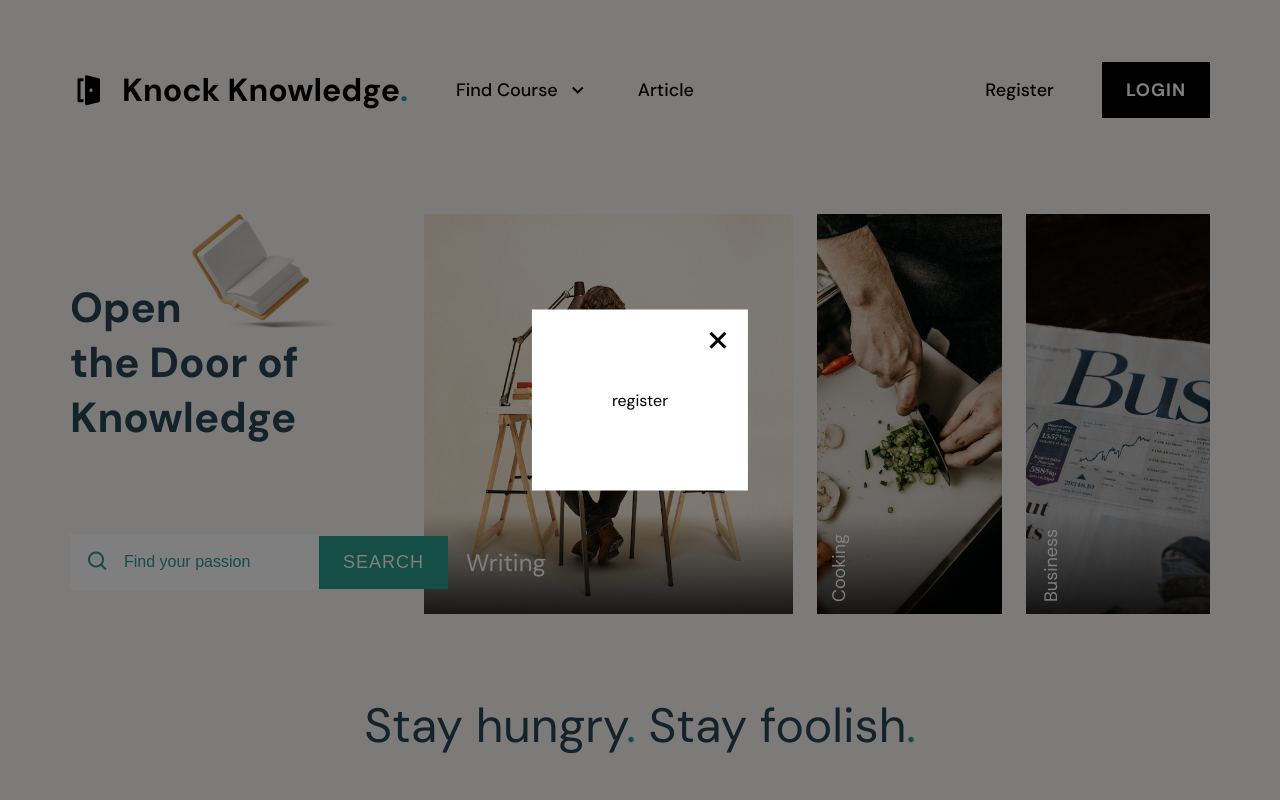
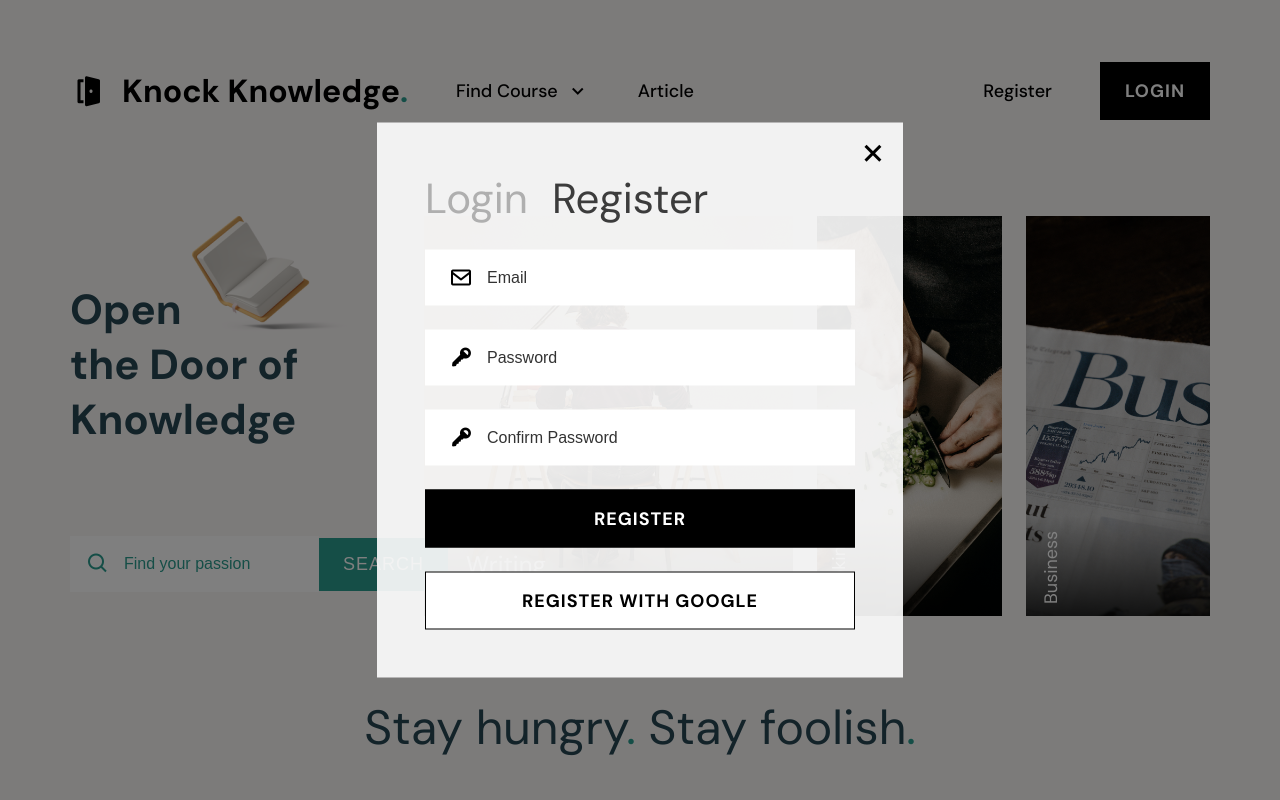
Before and after one commit to daiweilam/KnockKnowledge, a Next.js app: page / in a window 1280 px wide. Both pictures are taken after a click on the element "Register". Shown: the top 800 px of the page. Built offline with nearby package versions, Linux system fonts and the light colour scheme.

Commit message:
update login and register popup

```diff
--- a/components/Layout/Button.tsx
+++ b/components/Layout/Button.tsx
@@ -1,8 +1,16 @@
 import styles from "@/styles/Layout/Button.module.scss";
 
-const Button = ({ children, onClick }: { children: React.ReactNode; onClick?: () => void }) => {
+const Button = ({
+  children,
+  style,
+  onClick,
+}: {
+  children: React.ReactNode;
+  style?: string;
+  onClick?: () => void;
+}) => {
   return (
-    <div className={styles.button} onClick={onClick}>
+    <div className={`${styles.button} ${style === "white" && styles.white}`} onClick={onClick}>
       {children}
     </div>
   );
--- /dev/null
+++ b/components/Layout/Input.tsx
@@ -0,0 +1,12 @@
+import styles from "@/styles/Layout/Input.module.scss";
+
+const Input = ({ children, icon }: { children: React.ReactNode; icon: string }) => {
+  return (
+    <div className={styles.input}>
+      <i className={`bx ${icon}`} />
+      {children}
+    </div>
+  );
+};
+
+export default Input;
--- a/components/Layout/Login.tsx
+++ b/components/Layout/Login.tsx
@@ -1,5 +1,59 @@
-const Login = ({ tab }: { tab: string }) => {
-  return <div>{tab}</div>;
+import { useState } from "react";
+import Input from "./Input";
+import Button from "./Button";
+import Link from "next/link";
+import styles from "@/styles/Layout/Login.module.scss";
+
+const Login = ({ type }: { type: string }) => {
+  const [tab, setTab] = useState(type);
+
+  return (
+    <div className={styles.login}>
+      <div className={styles.tab}>
+        <div className={`${tab === "login" && styles.active}`} onClick={() => setTab("login")}>
+          Login
+        </div>
+        <div
+          className={`${tab === "register" && styles.active}`}
+          onClick={() => setTab("register")}
+        >
+          Register
+        </div>
+      </div>
+      {tab === "login" && (
+        <>
+          <Input icon="bx-envelope">
+            <input type="email" placeholder="Email" />
+          </Input>
+          <Input icon="bxs-key">
+            <input type="password" placeholder="Password" />
+          </Input>
+          <Button>login</Button>
+          <Button style="white">login with google</Button>
+          <div className={styles.footer}>
+            <Link href="#">
+              <small>Forgot Password?</small>
+            </Link>
+          </div>
+        </>
+      )}
+      {tab === "register" && (
+        <>
+          <Input icon="bx-envelope">
+            <input type="email" placeholder="Email" />
+          </Input>
+          <Input icon="bxs-key">
+            <input type="password" placeholder="Password" />
+          </Input>
+          <Input icon="bxs-key">
+            <input type="cPassword" placeholder="Confirm Password" />
+          </Input>
+          <Button>register</Button>
+          <Button style="white">register with google</Button>
+        </>
+      )}
+    </div>
+  );
 };
 
 export default Login;
--- a/components/Layout/Nav.tsx
+++ b/components/Layout/Nav.tsx
@@ -59,7 +59,7 @@ const Nav = () => {
       </div>
       {popup && (
         <Popup close={() => setPopup("")}>
-          <Login tab={popup} />
+          <Login type={popup} />
         </Popup>
       )}
     </>
--- a/components/Layout/Popup.tsx
+++ b/components/Layout/Popup.tsx
@@ -5,7 +5,7 @@ const Popup = ({ children, close }: { children: React.ReactNode; close: () => vo
     <>
       <div className={styles.popupBG} onClick={() => close()} />
       <div className={styles.popup}>
-        <i className="bx bx-x" onClick={() => close()} />
+        <i className={`bx bx-x ${styles.close}`} onClick={() => close()} />
         {children}
       </div>
     </>
--- a/styles/Layout/Button.module.scss
+++ b/styles/Layout/Button.module.scss
@@ -10,6 +10,7 @@
   font-weight: 700;
   letter-spacing: 1px;
   text-transform: uppercase;
+  border: 1px solid #000;
   background: #000;
 
   i {
@@ -20,4 +21,10 @@
     cursor: pointer;
     opacity: 0.75;
   }
+
+  &.white {
+    color: #000;
+    border: 1px solid #000;
+    background: #fff;
+  }
 }
--- /dev/null
+++ b/styles/Layout/Input.module.scss
@@ -0,0 +1,22 @@
+.input {
+  display: flex;
+  align-items: center;
+  gap: 12px;
+  padding: 16px 24px;
+  background: #fff;
+
+  i {
+    font-size: 24px;
+  }
+
+  input {
+    width: 100%;
+    font-size: 16px;
+    border: 0;
+    outline: 0;
+
+    &::placeholder {
+      color: #333;
+    }
+  }
+}
--- /dev/null
+++ b/styles/Layout/Login.module.scss
@@ -0,0 +1,31 @@
+.login {
+  display: flex;
+  flex-direction: column;
+  gap: 24px;
+
+  .tab {
+    display: flex;
+    align-items: center;
+    gap: 24px;
+    color: #999;
+    font-size: 42px;
+
+    .active {
+      color: #000;
+    }
+
+    div {
+      cursor: pointer;
+      opacity: 0.75;
+    }
+  }
+
+  .footer {
+    display: flex;
+    justify-content: center;
+
+    a {
+      text-decoration: underline;
+    }
+  }
+}
--- a/styles/Layout/Popup.module.scss
+++ b/styles/Layout/Popup.module.scss
@@ -12,15 +12,16 @@
 }
 
 .popup {
-  position: absolute;
+  position: fixed;
   top: 50%;
   left: 50%;
   transform: translate(-50%, -50%);
-  padding: 80px;
-  background: #fff;
+  padding: 48px;
+  min-width: 430px;
+  background: rgba(255, 255, 255, 0.9);
   z-index: 100;
 
-  i {
+  .close {
     position: absolute;
     top: 0;
     right: 0;
```
